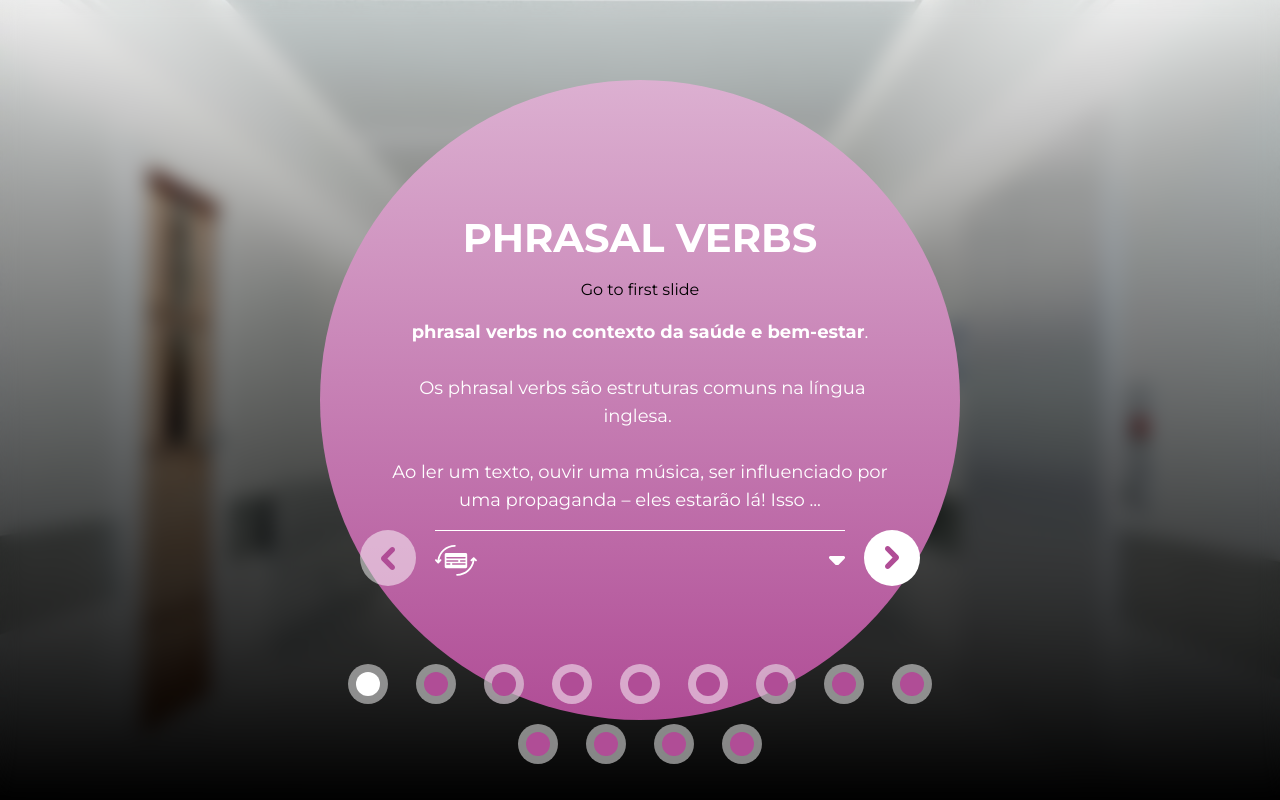
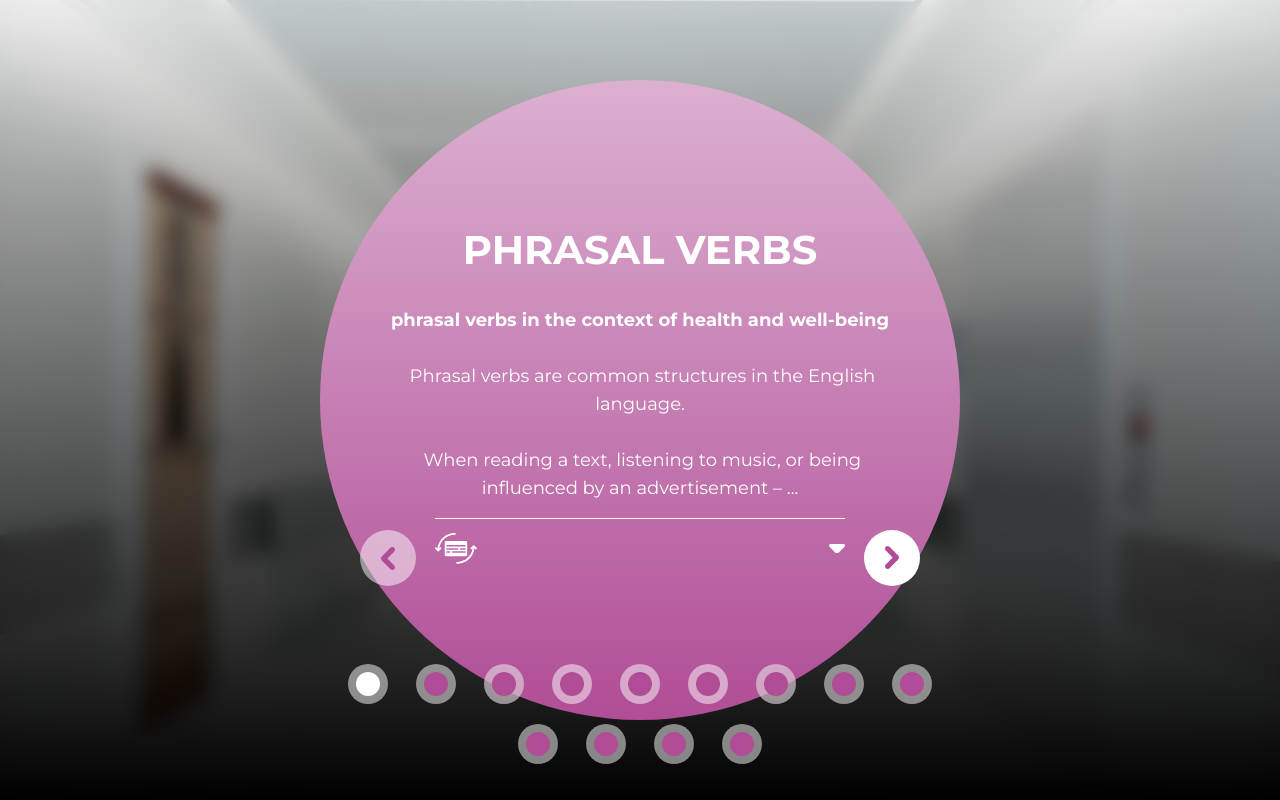
Before and after one commit to ricardoabb/ing_c6_l2a_062_, a Next.js app: page / in a window 1280 px wide. Built offline with nearby package versions, Linux system fonts and the light colour scheme.

Commit message:
🐛 Set texts to always star in english

```diff
--- a/src/app/components/TextBox.tsx
+++ b/src/app/components/TextBox.tsx
@@ -49,7 +49,7 @@ export function TextBox() {
     const { isOpen, setOpen } = useInfoStore();
     const [text, setText] = useState('');
     const [activeIndex, setActiveIndex] = useState(0);
-    const { content, imageActive, isTranslated, setIsTranslated, setImageActive, setActiveId } = useInfoStore();
+    const { content, imageActive, isTranslated, setIsTranslated, setImageActive, setActiveId,  } = useInfoStore();
 
     const sliderRef: any = useRef<SwiperClass>()
     const prevRef = useRef(null);
@@ -69,6 +69,7 @@ export function TextBox() {
         // setModal({ image1: `${card[swiper.activeIndex].image}`, title: `${card[swiper.activeIndex].title}`, subtitle: `${card[swiper.activeIndex].subtitle}` });
         setActiveId({ activeId: swiper.activeIndex });
         setImageActive({ imageActive: false })
+        setIsTranslated({ isTranslated: false })
     };
 
     const handleImageLoad = () => {
@@ -134,10 +135,9 @@ export function TextBox() {
                                             {/* <span className=' text-[#fff] font-medium text-[20px] '>{item.meaning}</span> */}
                                         </div>
                                     </div>
-                                    <button onClick={() => handleOnSetSwiper(4)}>Go to first slide</button>
                                     <div id="box-container" className={` from-sand-300 to-sand-100 rounded-2xl  shadow-solid mt-[1rem] z-[20]`}>
                                         <div className={`relative text-white text-xl text-sand-500 `}>
-                                            <AnimatedText text={item.content} textPt={item.translation.content} limit={activeIndex === 0 ? 200 : 150} />
+                                            <AnimatedText text={item.translation.content} textPt={item.content} limit={activeIndex === 0 ? 200 : 150} />
                                         </div>
                                     </div>
                                     {imageActive && (
```
